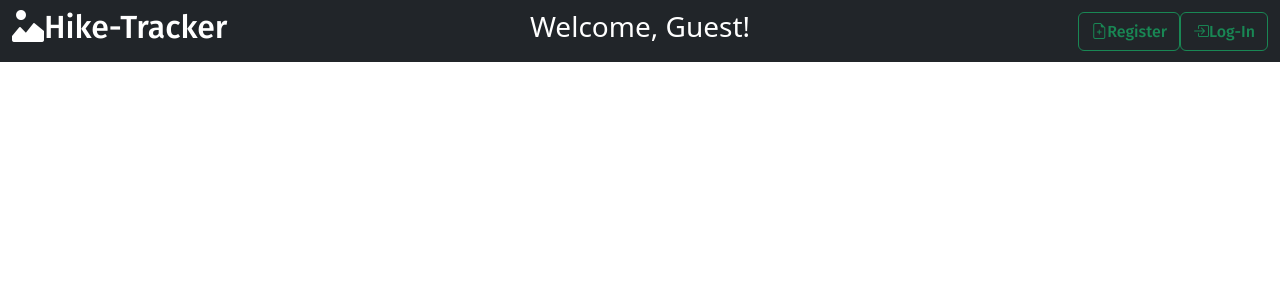
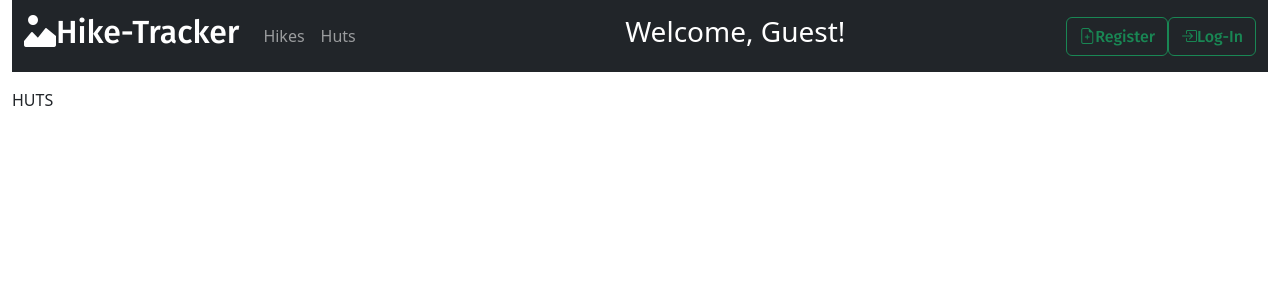
Before and after one commit to Werocky/se2022-01-HikeTracker, a React (Create React App) app in the folder client/: page /huts in a window 1280 px wide. Shown: the top 300 px of the page. Built offline with nearby package versions, Linux system fonts and the light colour scheme; no server answers.

Commit message:
Modified client sidebar, added huts page

```diff
--- a/client/src/App.css
+++ b/client/src/App.css
@@ -13,9 +13,9 @@
   }
 }
 
-@media screen and (min-width: 768px) {
+/*@media screen and (min-width: 768px) {
   body { padding-top: 100px; }
-}
+}*/
 
 .App-header {
   background-color: #282c34;
--- a/client/src/App.js
+++ b/client/src/App.js
@@ -8,8 +8,9 @@ import API from './API';
 import { LoginComponent } from './Layout-components/LoginComponent';
 import { RegisterComponent } from './Layout-components/RegisterComponent';
 import HikeDetails from './Layout-components/HikeDetails';
-import NavigationBar from './Layout-components/Navigationbar';
 import { HikeDescription } from './Layout-components/HikeDescription';
+import ProfilePage from './Layout-components/ProfilePage';
+import HutsPage from './Layout-components/Huts-components/HutsPage';
 
 function App() {
 
@@ -69,36 +70,27 @@ function AppLayout(props) {
   return (
     <Routes>
       <Route path='/' element={
-        <>
           <MainLayout
             logout={props.logout}
           />
-        </>
-      }>
-      </Route>
+      } />
       <Route path='/:hikeID' element={
-        <>
-          {/* <NavigationBar logged={auth} setLogged={props.setLogged}/> */}
           <HikeDetails logout={props.logout} />
-        </>
       } />
       <Route path='/register' element={
-        <>
-          {/* <NavigationBar logged={auth} setLogged={props.setLogged}/> */}
           <RegisterComponent register={props.register} />
-        </>
       } />
       <Route path='/login' element={
-        <>
-          {/* <NavigationBar logged={auth} setLogged={props.setLogged}/> */}
           <LoginComponent login={props.login} />
-        </>
       } />
       <Route path='/modifyHikeDesc/:hikeID' element={
-        <>
-          {/* <NavigationBar logged={auth} setLogged={props.setLogged}/> */}
           <HikeDescription />
-        </>
+      } />
+      <Route path='/profile/:userId' element={
+        <ProfilePage logout={props.logout} />
+      } />
+      <Route path='/huts' element={
+        <HutsPage logout={props.logout} />
       } />
     </Routes>
   );
--- /dev/null
+++ b/client/src/Layout-components/Huts-components/HutsPage.js
@@ -0,0 +1,43 @@
+import { useState } from "react";
+import { Container, Form, Row, Col } from "react-bootstrap";
+import NavigationBar from "../Navigationbar";
+
+function HutsPage(props) {
+
+  const [loading, setLoading] = useState(true);
+  const [huts, setHuts] = useState([]);
+
+  return (
+    <>
+      <Container fluid className={'vh-100'}>
+        <NavigationBar logout={props.logout} />
+        <p></p>
+        <Row>
+          <Col sm={9}>
+            HUTS
+          </Col>
+          <Col sm={3}>
+          <SearchHuts />
+          </Col>
+        </Row>
+
+      </Container>
+    </>
+  );
+}
+
+function SearchHuts(props) {
+
+  const handleSubmit = async (event) => {
+    event.prevent.default();
+
+  }
+
+  return (
+    <Form onSubmit={handleSubmit}>
+
+    </Form>
+  )
+}
+
+export default HutsPage;
--- a/client/src/Layout-components/MainLayout.js
+++ b/client/src/Layout-components/MainLayout.js
@@ -1,16 +1,20 @@
 import AuthContext from '../AuthContext';
-import { Col, Container, Row } from 'react-bootstrap';
+import { Button, Col, Container, Row } from 'react-bootstrap';
 import { useContext, useState, useEffect } from "react";
 import HikeList from './HikeList';
 import API from '../API';
 import Sidebar from './Sidebar';
 import NavigationBar from './Navigationbar';
+import { useNavigate } from 'react-router-dom';
 
 
 function MainLayout(props) {
 
   const [hikes, setHikes] = useState([]); //empty array of hikes
   const [loading, setLoading] = useState(true);
+
+  const auth = useContext(AuthContext);
+  const navigate = useNavigate();
 
   useEffect(() => {
     const reloadHikes = async () => {
@@ -27,13 +31,14 @@ function MainLayout(props) {
 
   return (
     <>
-    <NavigationBar logout={props.logout} />
+      <NavigationBar logout={props.logout} />
       <Container fluid className={'vh-100'}>
         <p></p>
+
         {!loading &&
           <Row>
             <Col sm={9}>
-              <HikeList hikes={hikes} auth={props.auth} setHikes={setHikes}/>
+              <HikeList hikes={hikes} auth={props.auth} setHikes={setHikes} />
             </Col>
             <Col sm={3}>
               <Sidebar setHikes={setHikes} />
--- a/client/src/Layout-components/Navigationbar.js
+++ b/client/src/Layout-components/Navigationbar.js
@@ -1,31 +1,43 @@
 import { useContext } from 'react';
-import { Navbar, Container, Button } from 'react-bootstrap';
+import { Navbar, Container, Button, Nav } from 'react-bootstrap';
 import "bootstrap-icons/font/bootstrap-icons.css";
 import { useNavigate } from 'react-router-dom';
-import API from '../API';
 import AuthContext from '../AuthContext';
 
-function NavigationBar(props){
+function NavigationBar(props) {
 
     const auth = useContext(AuthContext);
 
     const navigate = useNavigate();
 
-    return <Navbar className='navbar navbar-dark bg-dark' position='sticky' fixed='top' >
+    return <Navbar collapseOnSelect className='navbar navbar-dark bg-dark' fixed='top' sticky='top' >
         <Container fluid>
-            <h2 className="main-title col-4 text-white" onClick={ ()=> navigate('/')}>
-                <i className="bi bi-image-alt"></i>
-                <span className="d-none d-md-inline">Hike-Tracker</span>
-            </h2>
+            <Navbar.Brand>
+                <h2 className="main-title col-4 text-white" onClick={() => navigate('/')}>
+                    <i className="bi bi-image-alt"></i>
+                    <span className="d-none d-md-inline">Hike-Tracker</span>
+                </h2>
+            </Navbar.Brand>
+            <Navbar.Toggle aria-controls="responsive-navbar-nav" />
+            <Navbar.Collapse id="responsive-navbar-nav">
+                <Nav className="me-auto">
+                    <Nav.Link href="/">Hikes</Nav.Link>
+                    <Nav.Link href="/huts">Huts</Nav.Link>
+                </Nav>
+            </Navbar.Collapse>
             <h3 className='text-white'>Welcome, {auth.login === false ? 'Guest' : auth.user.Id}!</h3>
-            {auth.login ? <Logout logout={props.logout} navigate={navigate}/> : <Login navigate={navigate}/>}
+            {auth.login ?
+                <Button variant="outline-success" onClick={() => navigate("/profile/" + auth.user.Id)}>
+                    <span className='btn-icon'><i className="bi bi-person-fill"> Profile</i></span>
+                </Button> :
+                <Login navigate={navigate} />}
         </Container>
     </Navbar>
 }
 
-function Login(props){
+function Login(props) {
     return <div className='col-4 d-flex flex-row-reverse'>
-        <Button variant="outline-success" onClick={ () => props.navigate('/login')}>
+        <Button variant="outline-success" onClick={() => props.navigate('/login')}>
             <span className='btn-icon'><i className="bi bi-box-arrow-in-right mr-2"></i></span><span>Log-In</span>
         </Button>
         <Button variant="outline-success" onClick={() => props.navigate('/register')}>
@@ -34,13 +46,5 @@ function Login(props){
     </div>
 }
 
-function Logout(props){
-    return <div className='col-4 d-flex flex-row-reverse'>
-        <Button variant="outline-danger" onClick={() => props.logout(props.navigate)}>
-            <span className='btn-icon'><i className="bi bi-box-arrow-left"></i></span><span>Logout</span>
-        </Button>
-    </div>
-}
-
 
 export default NavigationBar;
--- /dev/null
+++ b/client/src/Layout-components/ProfilePage.js
@@ -0,0 +1,23 @@
+import { Button } from "react-bootstrap";
+import { useNavigate } from "react-router-dom";
+
+function ProfilePage(props) {
+
+  const navigate = useNavigate();
+
+  return (
+    <>
+      <Logout logout={props.logout} navigate={navigate} />
+    </>
+  );
+}
+
+function Logout(props) {
+  return <div className='col-4 d-flex flex-row-reverse'>
+    <Button variant="outline-danger" onClick={() => props.logout(props.navigate)}>
+      <span className='btn-icon'><i className="bi bi-box-arrow-left"></i></span><span>Logout</span>
+    </Button>
+  </div>
+}
+
+export default ProfilePage;
--- a/client/src/Layout-components/RegisterComponent.js
+++ b/client/src/Layout-components/RegisterComponent.js
@@ -41,7 +41,7 @@ function RegisterForm(props) {
     bcrypt.genSalt(10, function(err, salt) {
       bcrypt.hash(password, salt, async function(err, hashedPassword) {
         const credentials = { email: email, Role: role, Salt: salt, Hash: hashedPassword };
-        const user = await API.register(credentials);
+        await props.register(credentials);
         navigate('/'/*+ user.id*/);
       });
   });
```
